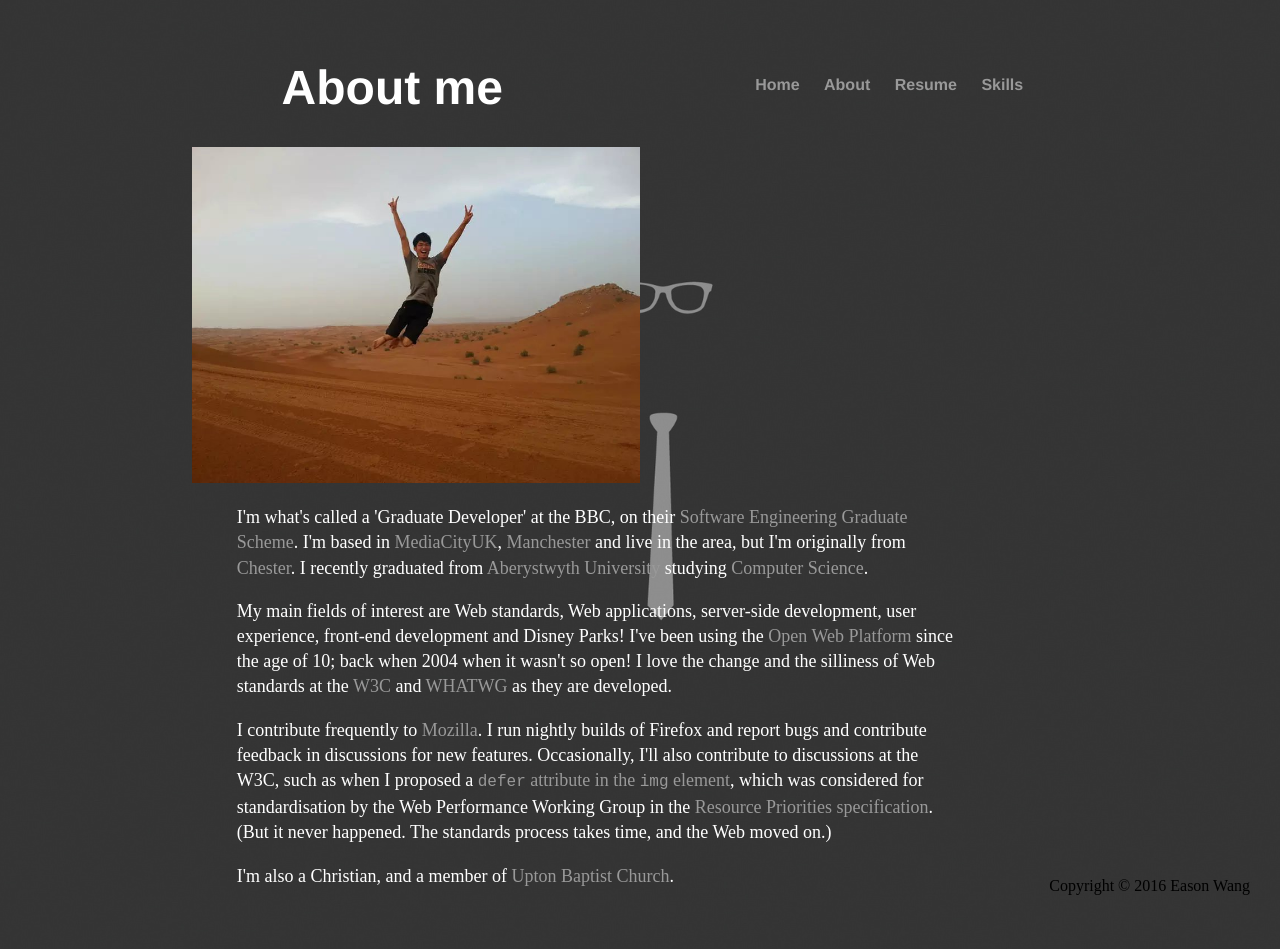
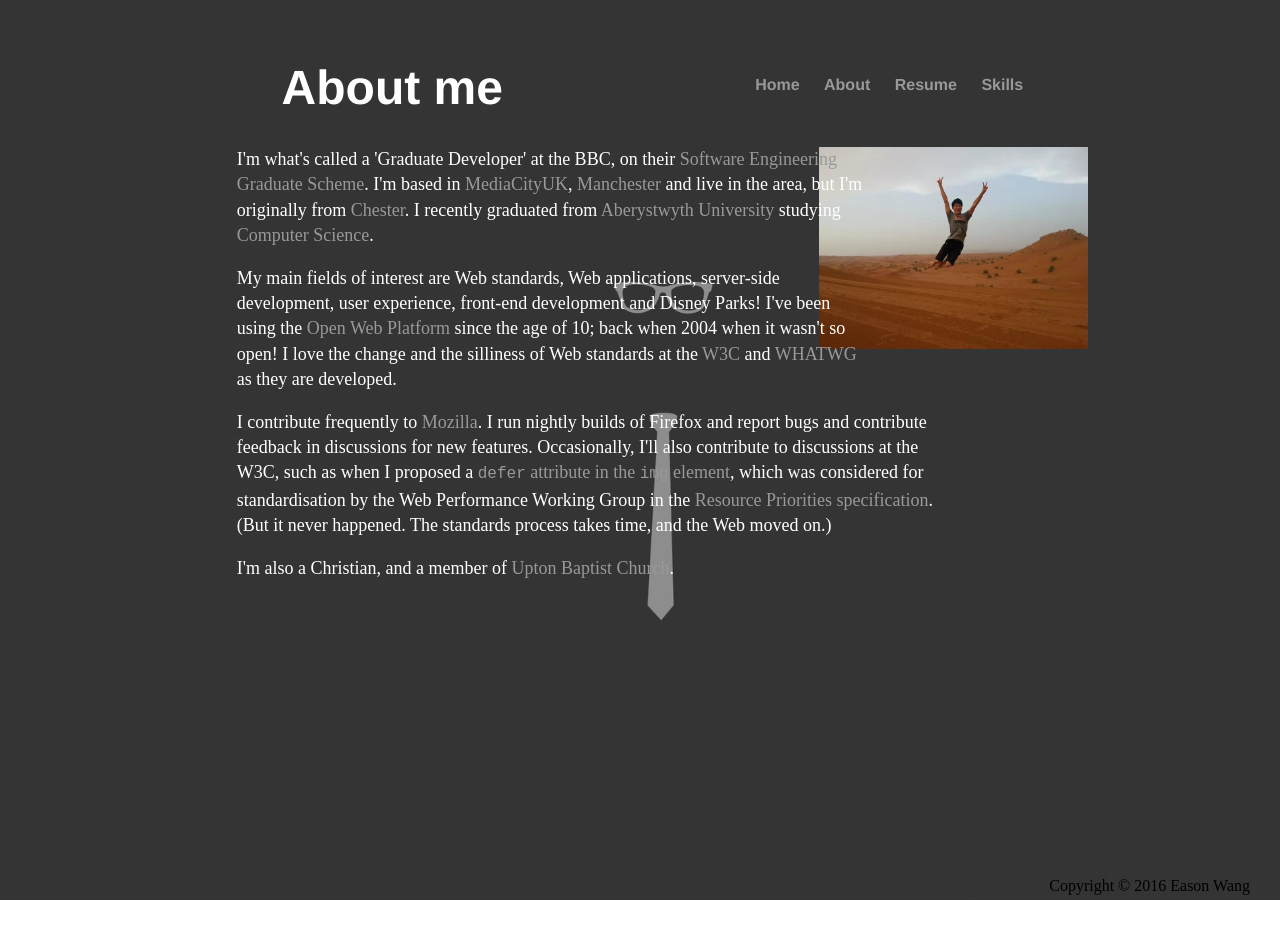
Before and after one commit to Eason666/Easonwang.github.io, a Jekyll site: the page built from about/index.html, in a window 1280 px wide. Built offline with Jekyll 4.4.1, drawn with Linux system fonts in a browser that asks for light colours; after the commit the page ends 900 px from its top, so only the background shows below that.

Commit message:
Update main.css

```diff
--- a/css/main.css
+++ b/css/main.css
@@ -100,9 +100,9 @@ ul.posts li {
 }
 
 #image{
- 	width: 50%;
-	height: 50%;
-	text-align:center;
+ 	width: 30%;
+	height: 30%;
+	float: right;
 }
 
 #skills{
```
